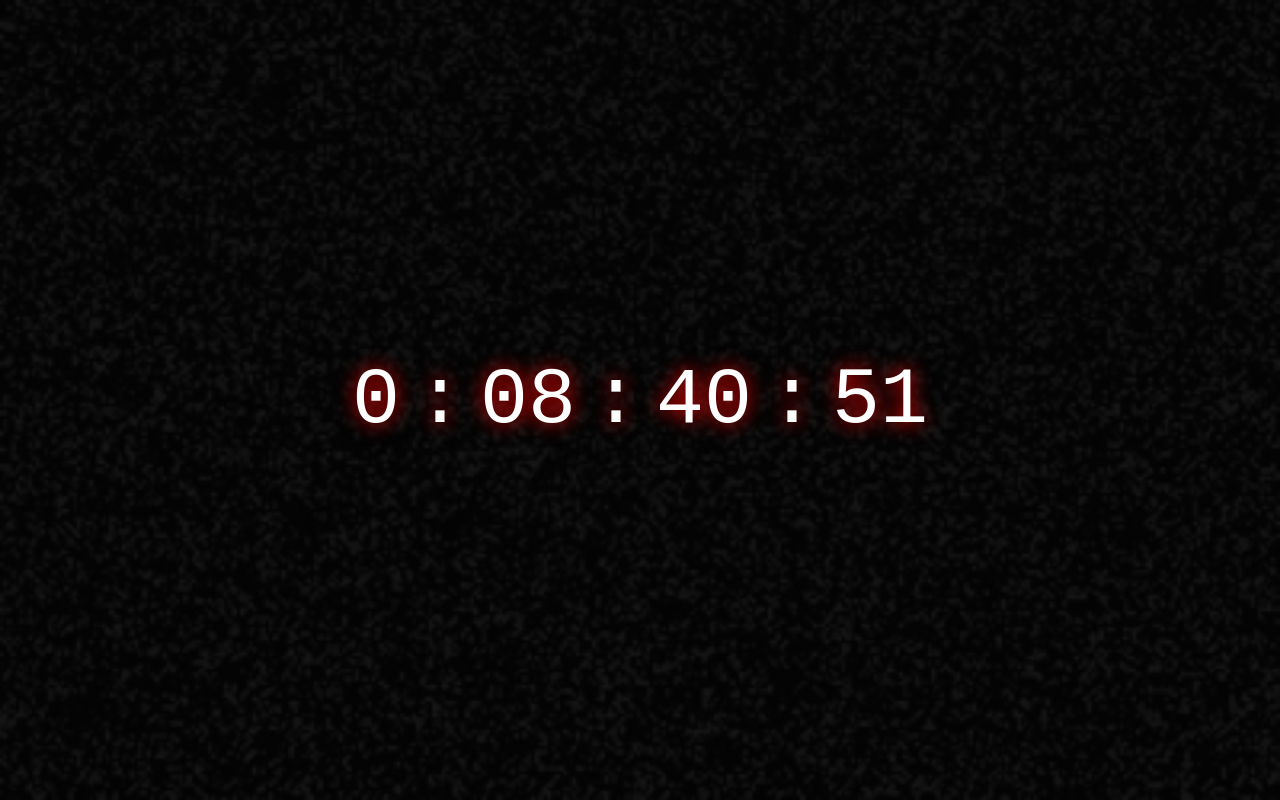
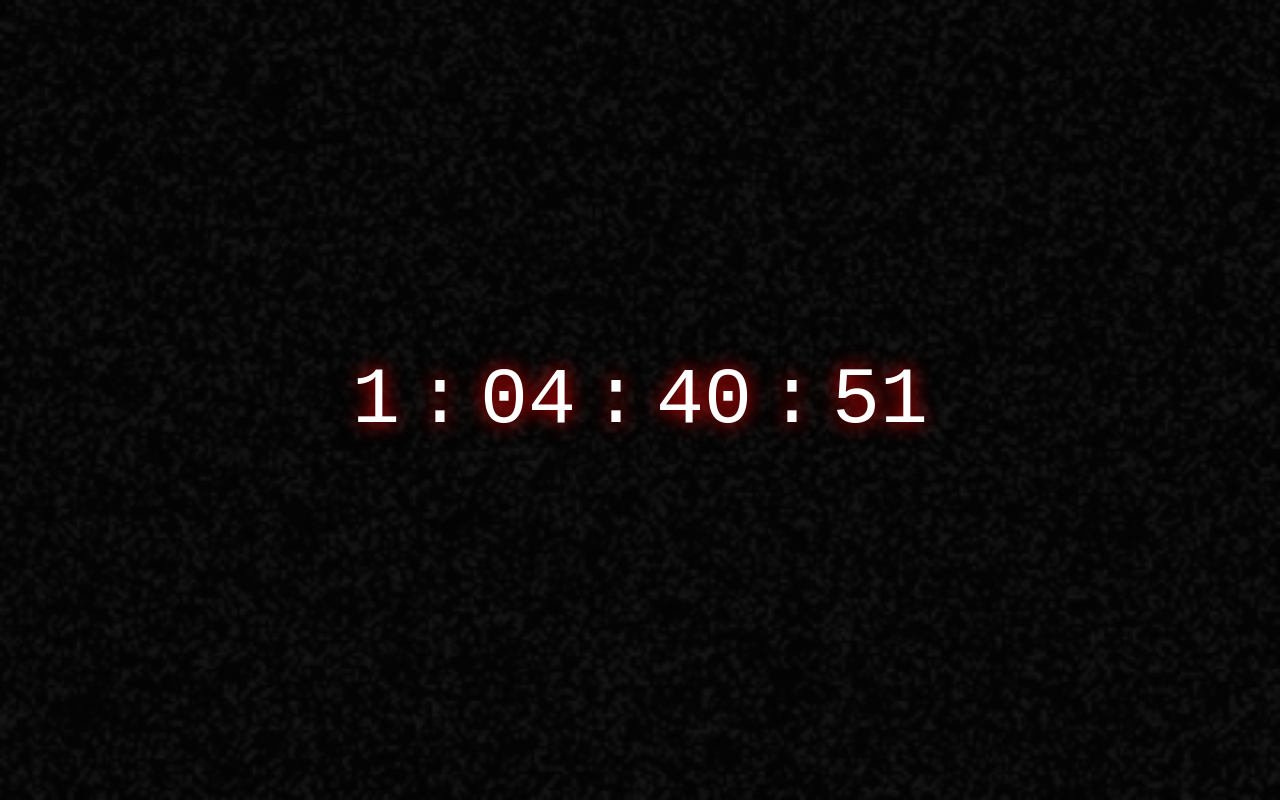
Before and after one commit to urvaal/urval, a plain HTML site: page index.html in a window 1280 px wide. Drawn offline with nearby package versions, Linux system fonts and the light colour scheme.

Commit message:
Update index.html

```diff
--- a/index.html
+++ b/index.html
@@ -79,7 +79,7 @@
     });
 
     const countdown = () => {
-      const endDate = new Date('September 20, 2024 00:00:00').getTime();
+      const endDate = new Date('September 20, 2024 20:00:00').getTime();
       const now = new Date().getTime();
       const timeLeft = endDate - now;
 
```
